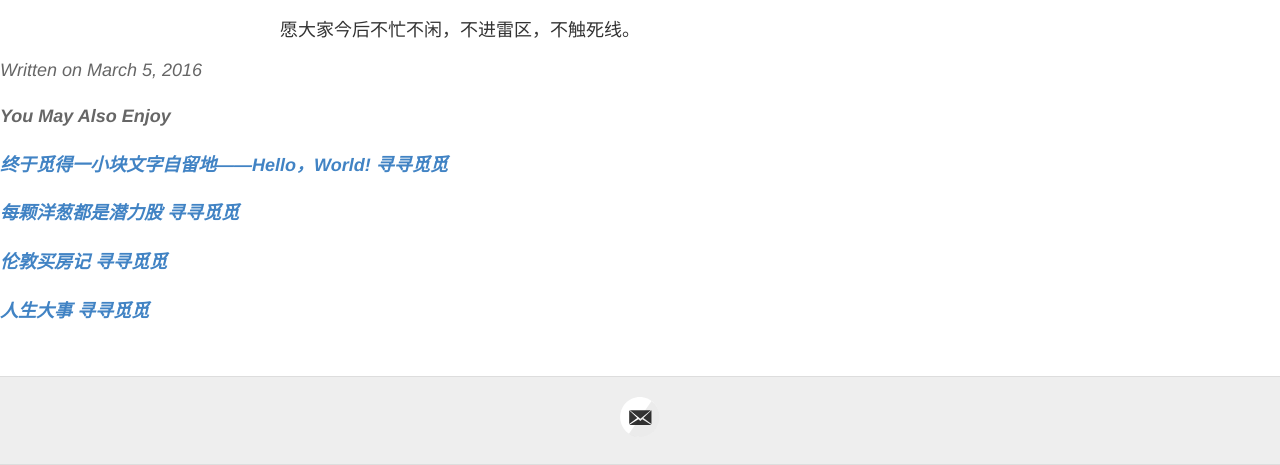
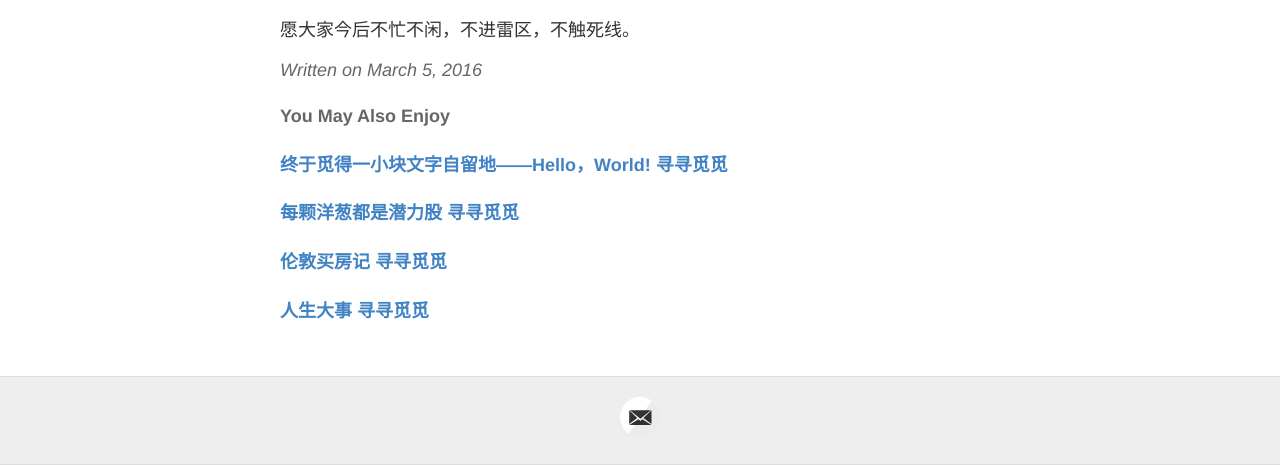
Before and after one commit to yihanxu/yihanxu.github.io, a Jekyll site: the page built from _posts/2016-3-5-一点人生经验.md, in a window 1280 px wide. Shown: the part 1258-1723 px from the top of the page. Built offline with Jekyll 4.4.1, drawn with Linux system fonts in a browser that asks for light colours; comment, search, counter and statistics services are not loaded.

Commit message:
Update post.html

```diff
--- a/_layouts/post.html
+++ b/_layouts/post.html
@@ -7,16 +7,16 @@ layout: default
 
   <div class="entry">
     {{ content }}
-  </div>
+
+   <div class="date">
+    Written on {{ page.date | date: "%B %e, %Y" }}
+   </div>
 
   <div class = "disqus">
     {% include disqus.html %}
   </div>
 
-  <div class="date">
-    Written on {{ page.date | date: "%B %e, %Y" }}
-
-    <div class="relatedPosts">
+  <div class="relatedPosts">
 
 <h4>You May Also Enjoy</h4>
 
```
